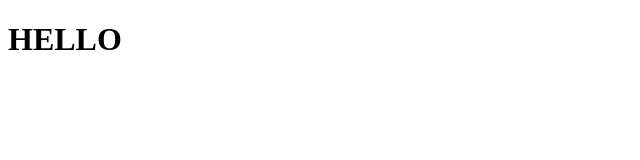
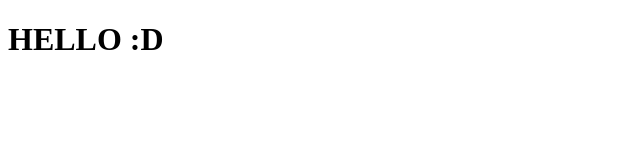
Before and after one commit to kyrylo18/test1, a plain HTML site: page index.html in a window 1280 px wide. Shown: the full height of the page, 0-640 px from the left. Drawn offline with Linux system fonts and the light colour scheme.

Commit message:
Update index.html

```diff
--- a/index.html
+++ b/index.html
@@ -6,7 +6,7 @@
 
    </head>
 <body>
-  <h1>HELLO</h1>
+  <h1>HELLO :D</h1>
 
 </body>
 </html>
```
